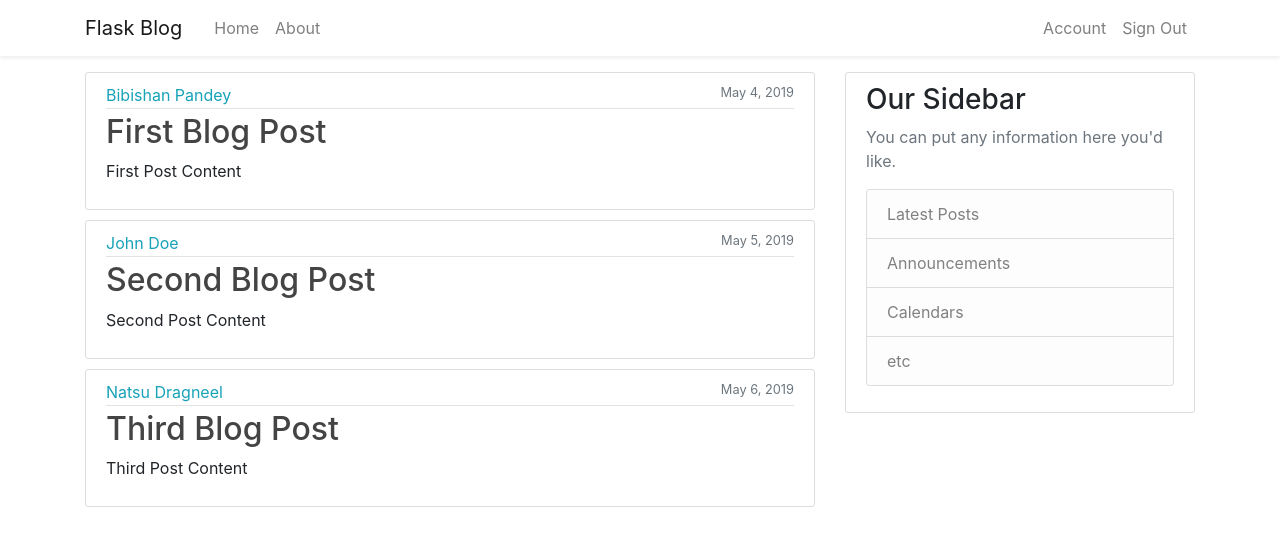
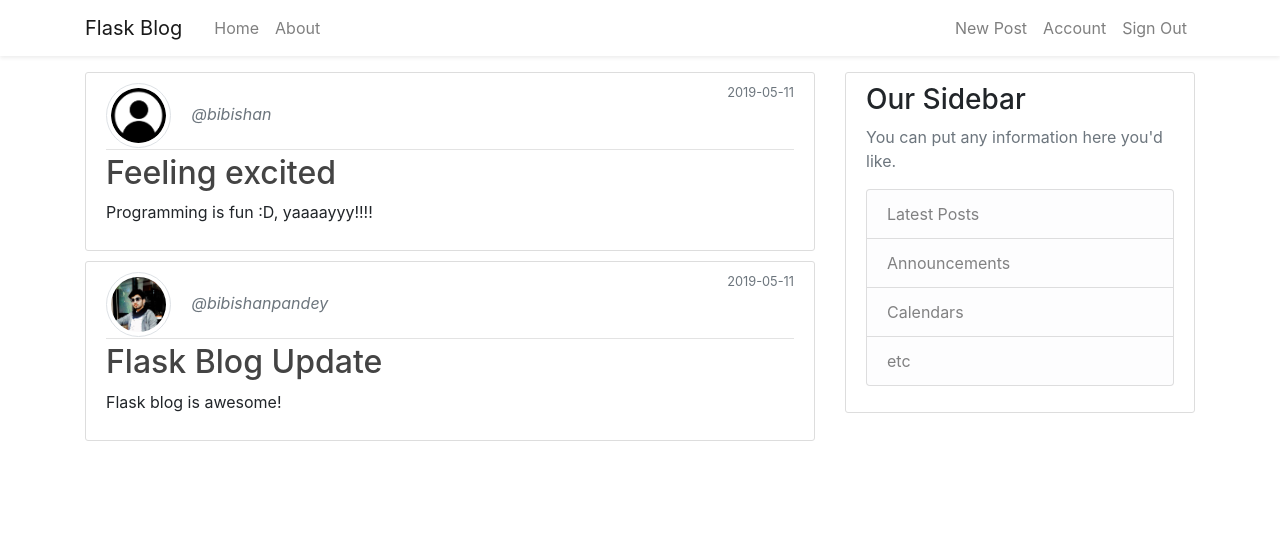
Before and after one commit to bibishan-pandey/flask_blog, a Flask app: page / in a window 1280 px wide. Shown: the top 546 px of the page. Run offline with Flask 2, Linux system fonts and the light colour scheme; a user stored in the database is signed in; data comes from the database, SQL or seed files in the repository; both versions use the stored data as it was after the commit; some libraries are stand-ins or nearby versions.

Commit message:
CRUD for posts

```diff
--- a/flask_blog/routes.py
+++ b/flask_blog/routes.py
@@ -1,36 +1,37 @@
-from flask import render_template, url_for, flash, redirect, request
+from flask import render_template, url_for, flash, redirect, request, abort
 from flask_blog import app, db, bcrypt
-from flask_blog.forms import SignUpForm, SignInForm, UpdateAccountForm
+from flask_blog.forms import SignUpForm, SignInForm, UpdateAccountForm, PostForm
 from flask_blog.models import User, Post
 from flask_login import login_user, current_user, logout_user, login_required
 from PIL import Image
 import secrets, os
 
 # dummy data
-posts = [
-    {
-        'author': 'Bibishan Pandey',
-        'title': 'First Blog Post',
-        'content': 'First Post Content',
-        'date_posted': 'May 4, 2019'
-    },
-    {
-        'author': 'John Doe',
-        'title': 'Second Blog Post',
-        'content': 'Second Post Content',
-        'date_posted': 'May 5, 2019'
-    },
-    {
-        'author': 'Natsu Dragneel',
-        'title': 'Third Blog Post',
-        'content': 'Third Post Content',
-        'date_posted': 'May 6, 2019'
-    }
-]
+# posts = [
+#     {
+#         'author': 'Bibishan Pandey',
+#         'title': 'First Blog Post',
+#         'content': 'First Post Content',
+#         'date_posted': 'May 4, 2019'
+#     },
+#     {
+#         'author': 'John Doe',
+#         'title': 'Second Blog Post',
+#         'content': 'Second Post Content',
+#         'date_posted': 'May 5, 2019'
+#     },
+#     {
+#         'author': 'Natsu Dragneel',
+#         'title': 'Third Blog Post',
+#         'content': 'Third Post Content',
+#         'date_posted': 'May 6, 2019'
+#     }
+# ]
 
 @app.route("/")
 @app.route("/home")
 def home():
+    posts = Post.query.all()
     return render_template('home.html', posts = posts)
 
 @app.route("/about")
@@ -111,3 +112,49 @@ def save_picture(form_picture):
     i.save(picture_path)
 
     return picture_fn
+
+@app.route("/post/new", methods = ['GET', 'POST'])
+@login_required
+def new_post():
+    form = PostForm()
+    if form.validate_on_submit():
+        post = Post(title=form.title.data, content=form.content.data, author=current_user)
+        db.session.add(post)
+        db.session.commit()
+        flash(f'Posted successfully!', 'success')
+        return redirect(url_for('home'))
+    return render_template('create_post.html', title = 'New Post', form = form, legend = 'New Post')
+
+@app.route("/post/<int:post_id>")
+def post(post_id):
+    post = Post.query.get_or_404(post_id)
+    return render_template('post.html', title = post.title, post = post)
+
+@app.route("/post/<int:post_id>/update", methods = ['GET', 'POST'])
+@login_required
+def update_post(post_id):
+    post = Post.query.get_or_404(post_id)
+    if post.author != current_user:
+        abort(403)
+    form = PostForm()
+    if form.validate_on_submit():
+        post.title = form.title.data
+        post.content = form.content.data
+        db.session.commit()
+        flash(f'Post updated!', 'success')
+        return redirect(url_for('post', post_id = post.id))
+    elif request.method == 'GET':
+        form.title.data = post.title
+        form.content.data = post.content
+    return render_template('create_post.html', title = 'Update Post', form = form, legend = 'Update Post')
+
+@app.route("/post/<int:post_id>/delete", methods = ['POST'])
+@login_required
+def delete_post(post_id):
+    post = Post.query.get_or_404(post_id)
+    if post.author != current_user:
+        abort(403)
+    db.session.delete(post)
+    db.session.commit()
+    flash(f'Post deleted!', 'success')
+    return redirect(url_for('home'))
--- a/flask_blog/templates/home.html
+++ b/flask_blog/templates/home.html
@@ -3,12 +3,19 @@
 {% block content %}
     {% for post in posts %}
     <article class="media content-section">
+        <!-- <div class="media">
+            <img class="rounded-circle account-img img-thumbnail" src="{{ post.author.picture }}">
+            <div class="media-body">
+            <h2 class="font-italic text-muted">@{{ current_user.username }}</h2>
+            <p class="text-secondary">{{ current_user.email }}</p>
+        </div> -->
         <div class="media-body">
             <div class="article-metadata">
-                <a class="mr-2 text-info" href="#">{{ post.author }}</a>
-                <small class="text-muted float-right">{{ post.date_posted }}</small>
+                <img class="rounded-circle article-img img-thumbnail" src="{{ url_for('static', filename = 'images/' + post.author.image_file) }}">
+                <a class="mr-2 text-muted font-italic" href="#">@{{ post.author.username }}</a>
+                <small class="text-muted float-right">{{ post.date_posted.strftime('%Y-%m-%d') }}</small>
             </div>
-            <h2><a class="article-title" href="#">{{ post.title }}</a></h2>
+            <h2><a class="article-title" href="{{ url_for('post', post_id = post.id) }}">{{ post.title }}</a></h2>
             <p class="article-content">{{ post.content }}</p>
         </div>
     </article>
--- a/flask_blog/templates/layout.html
+++ b/flask_blog/templates/layout.html
@@ -36,6 +36,9 @@
                     <!-- right navigation side -->
                     <ul class="navbar-nav">
                         {% if current_user.is_authenticated %}
+                        <li class="nav-item">
+                            <a class="nav-link" href="{{ url_for('new_post') }}">New Post</a>
+                        </li>
                         <li class="nav-item">
                             <a class="nav-link" href="{{ url_for('account') }}">Account</a>
                         </li>
```
Also changed, not shown: flask_blog/forms.py (+16 -1 lines), flask_blog/templates/create_post.html (added, +41 -0 lines), flask_blog/templates/post.html (added, +39 -0 lines), flask_blog/site.db, flask_blog/static/images/74fafbe1002d03b8.jpg (renamed from flask_blog/static/images/0543aa44359efb45.jpg).
